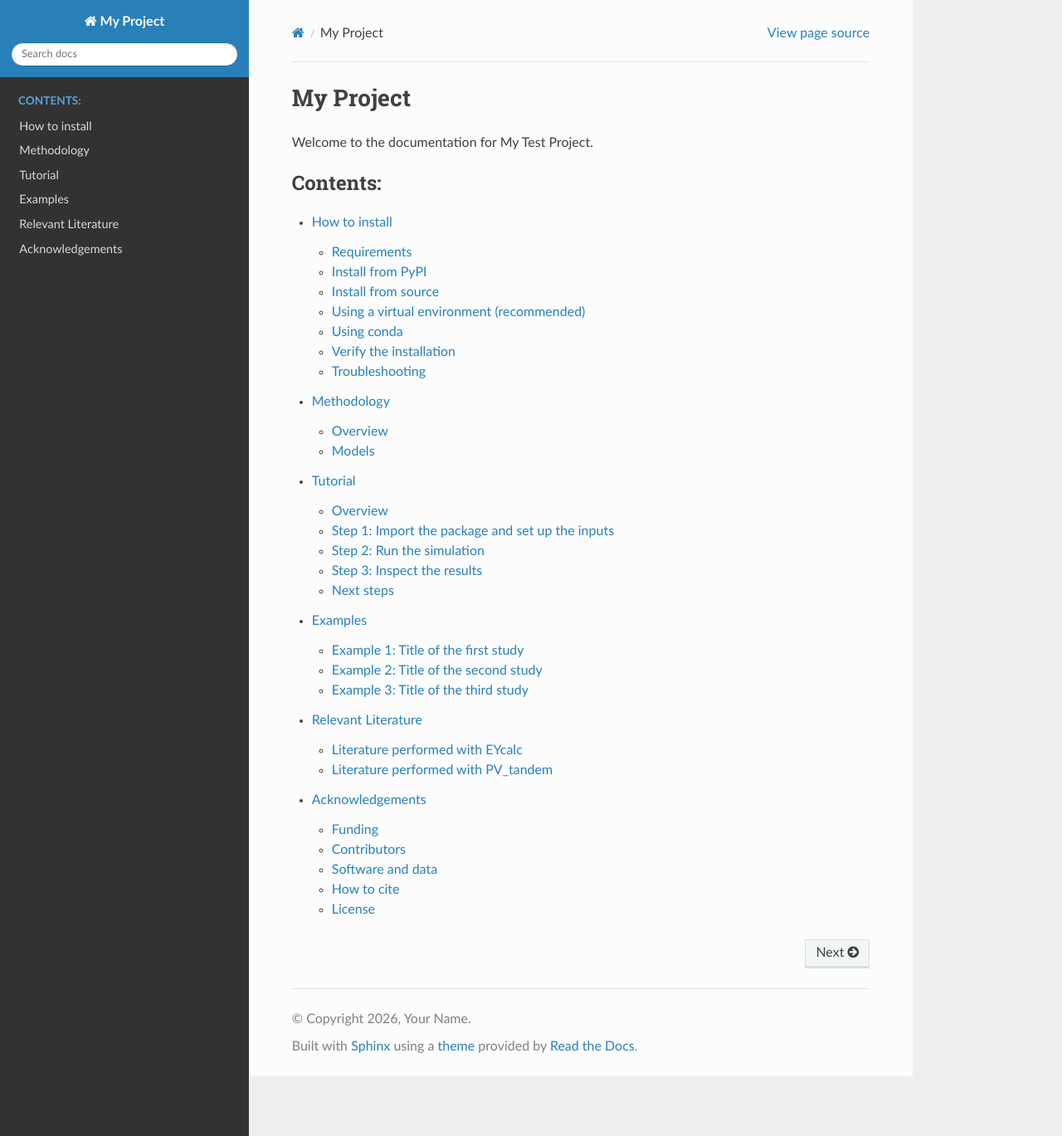
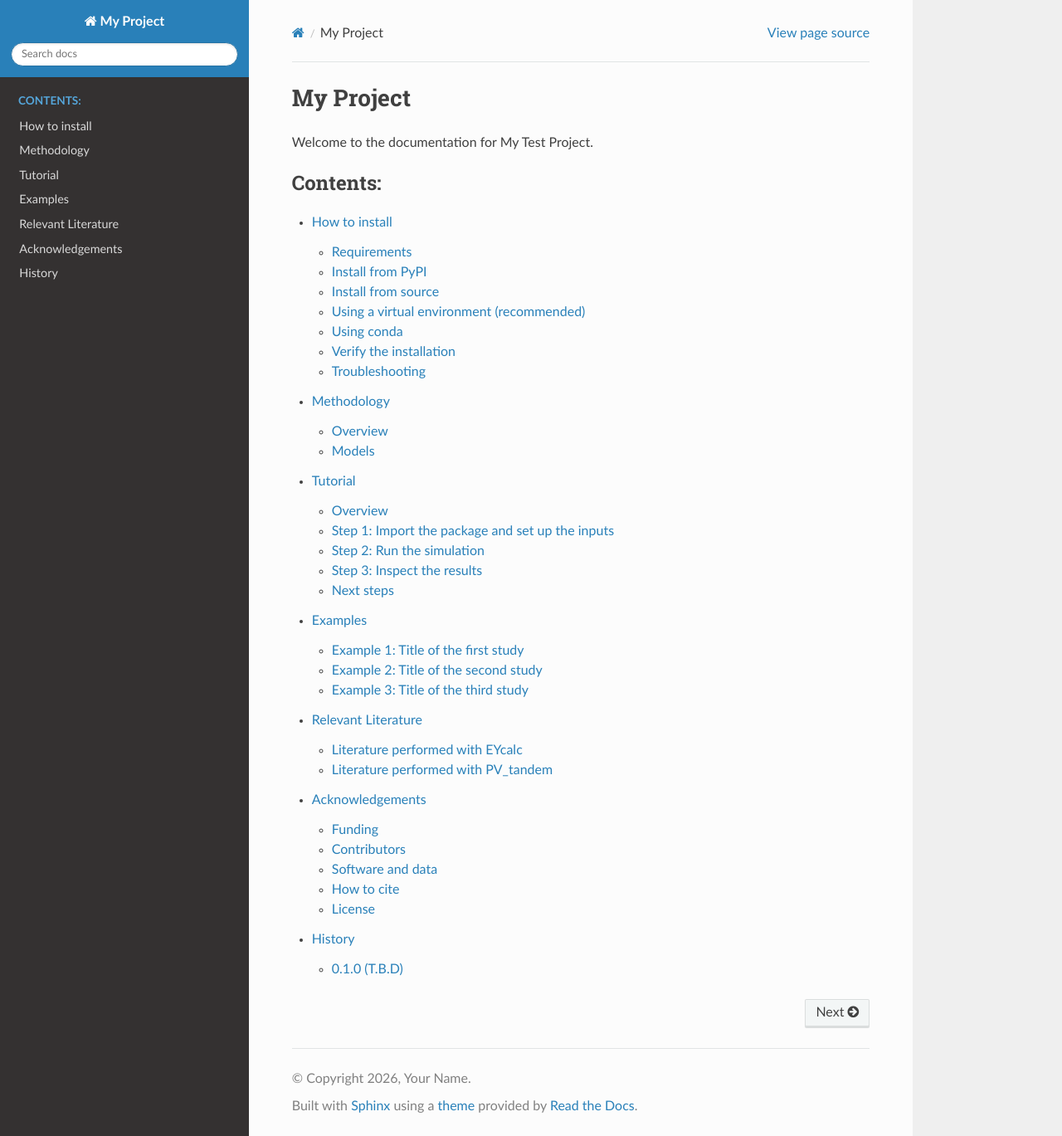
Before and after one commit to YBlom1999/testReadTheDocs, a Sphinx documentation site: the page built from docs/index.rst, in a window 1280 px wide and 1369 px high. Shown: the whole window at 83% size. Built offline with Sphinx 7.4.7 and the Read the Docs theme 3.1.0, drawn with Linux system fonts in a browser that asks for light colours.

Commit message:
inclue history

```diff
--- /dev/null
+++ b/docs/History.rst
@@ -0,0 +1,7 @@
+History
+================
+
+0.1.0 (T.B.D)
+-------
+
+The first release of EYcalcPlus
--- a/docs/index.rst
+++ b/docs/index.rst
@@ -13,3 +13,4 @@ Welcome to the documentation for My Test Project.
    Examples
    RelevantLiterature
    Acknowledgements
+   History
```
